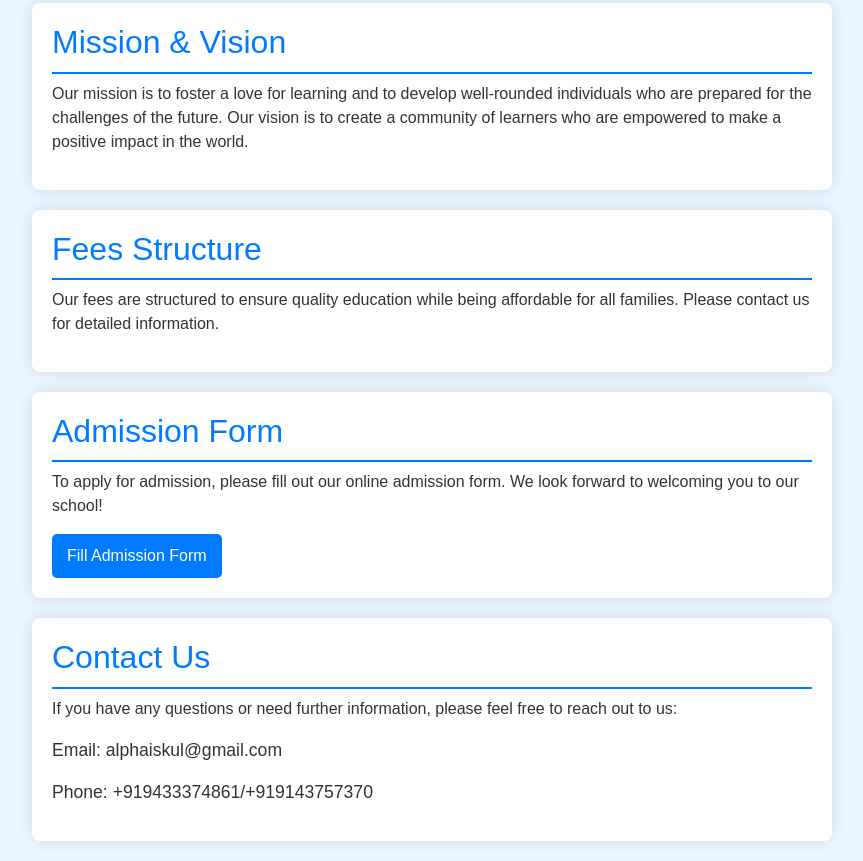
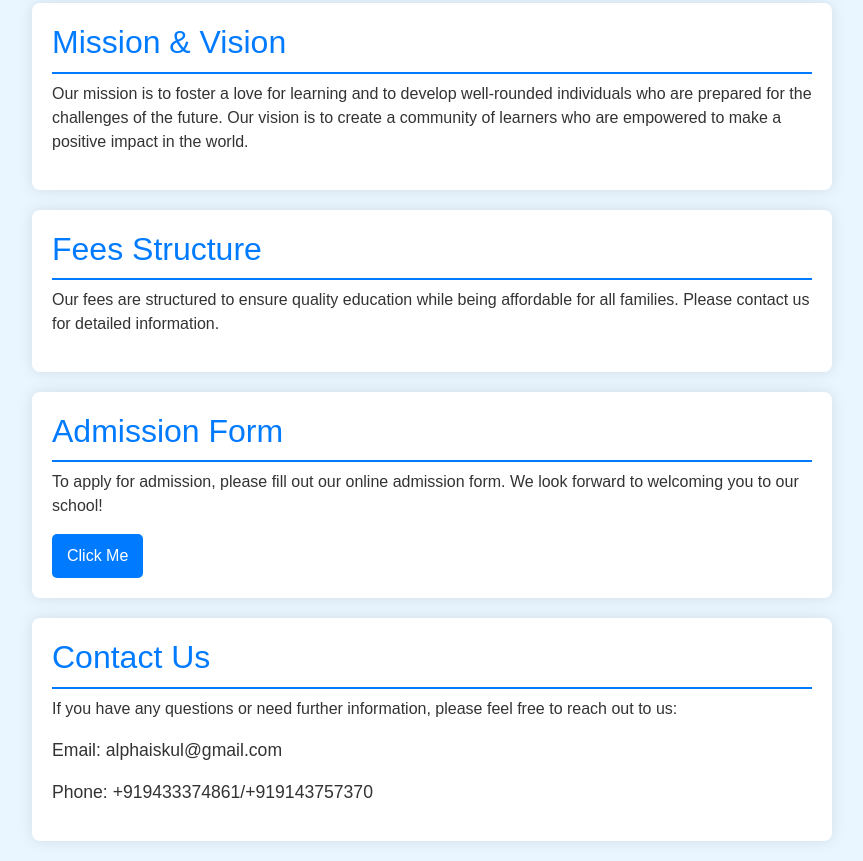
Before and after one commit to Saifbro12/Updateweb-, a plain HTML site: page index.html in a window 1280 px wide. Shown: the part 1628-2489 px from the top of the page, without its empty margins (208-1071 px from the left). Drawn offline with nearby package versions, Linux system fonts and the light colour scheme.

Commit message:
Update index.html

```diff
--- a/index.html
+++ b/index.html
@@ -192,7 +192,9 @@ Alhamdulillah, this School has been established to bring out the best in your ch
 <section id="admission">
     <h2>Admission Form</h2>
     <p>To apply for admission, please fill out our online admission form. We look forward to welcoming you to our school!</p>
-    <button onclick="alert('Admission form coming soon!')">Fill Admission Form</button>
+    <a href="https://www.google.com" target="_blank">
+  <button>Click Me</button>
+    </a>
 </section>
 
 <section id="contact">
```
